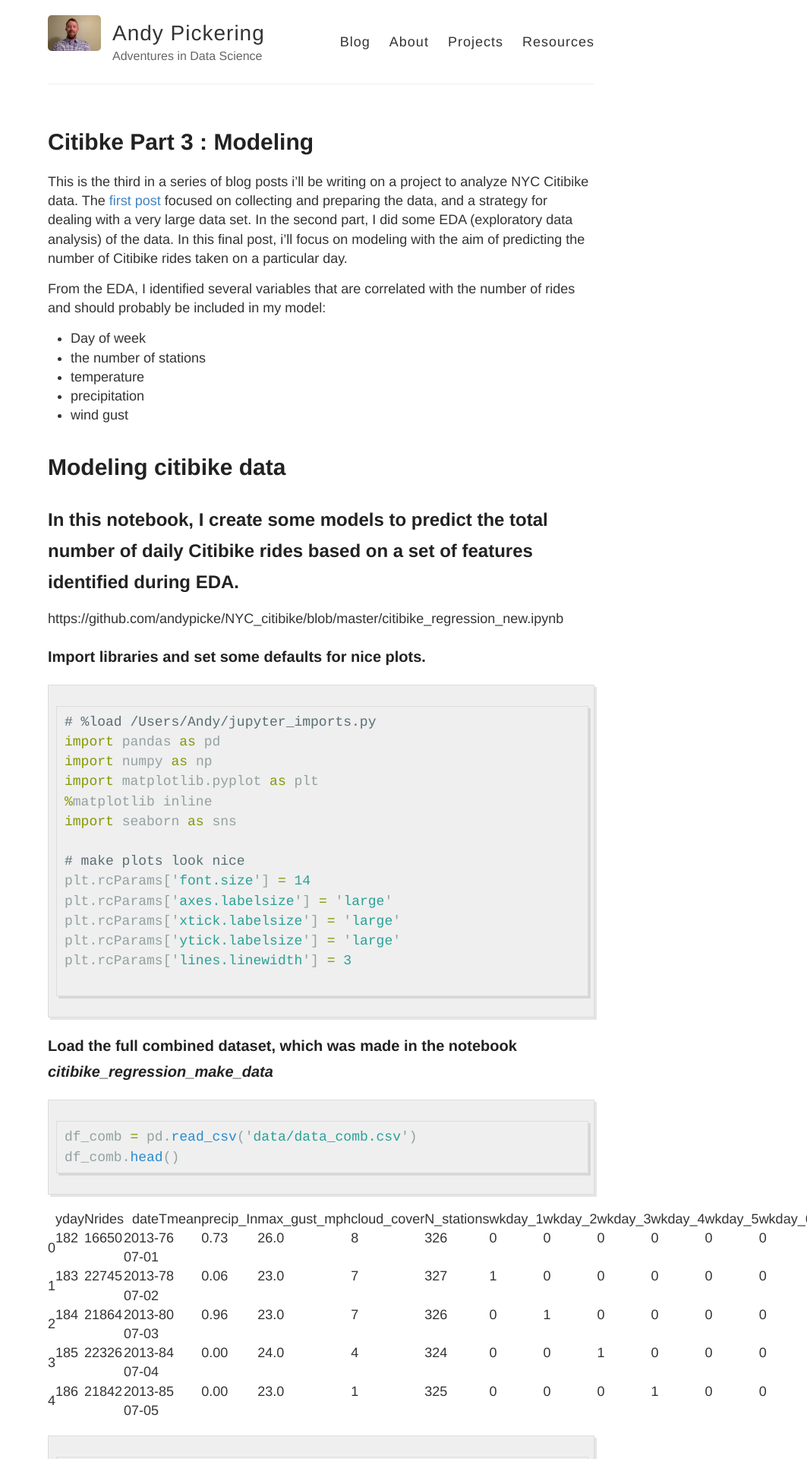
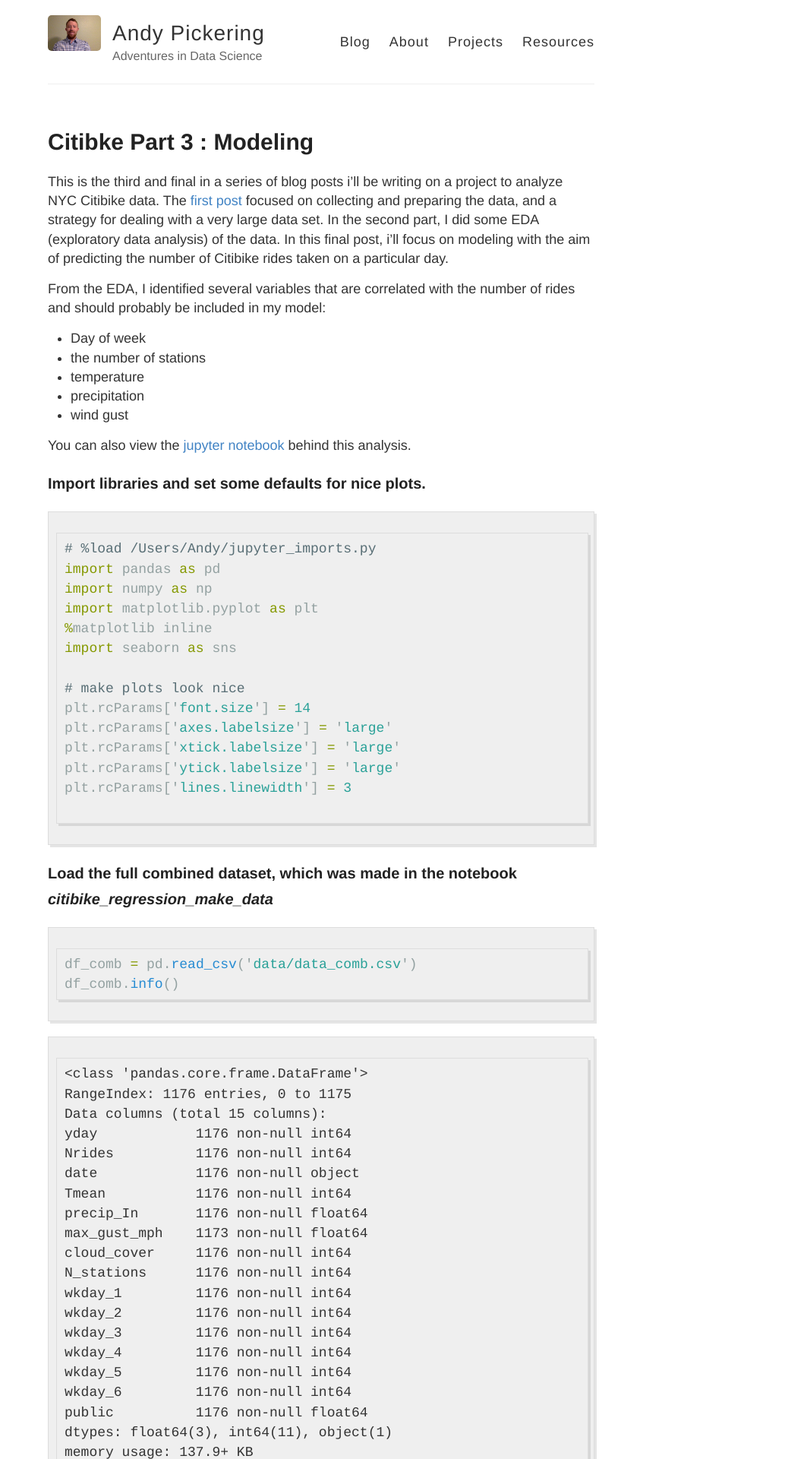
Before and after one commit to andypicke/andypicke.github.io, a Jekyll site: the page built from _posts/2018-10-26-Citibike_Part3_Modeling.md, in a window 1280 px wide. Shown: the top 1920 px of the page at 76% size, without its empty margins (217-1280 px from the left). Built offline with Jekyll 4.4.1, drawn with Linux system fonts in a browser that asks for light colours; comment, search, counter and statistics services are not loaded; some of the changed text lies outside the part shown.

Commit message:
update post

````diff
--- a/_posts/2018-10-26-Citibike_Part3_Modeling.md
+++ b/_posts/2018-10-26-Citibike_Part3_Modeling.md
@@ -4,7 +4,7 @@ title: 'Citibke Part 3 : Modeling'
 tags: python
 ---
 
-This is the third in a series of blog posts i'll be writing on a project to analyze NYC Citibike data. The [first post](https://andypicke.github.io/Citibike_Part1/) focused on collecting and preparing the data, and a strategy for dealing with a very large data set. In the second part, I
+This is the third and final in a series of blog posts i'll be writing on a project to analyze NYC Citibike data. The [first post](https://andypicke.github.io/Citibike_Part1/) focused on collecting and preparing the data, and a strategy for dealing with a very large data set. In the second part, I
 did some EDA (exploratory data analysis) of the data. In this final post, i'll focus on modeling with the aim of predicting the number of Citibike rides taken on a particular day.
 
 From the EDA, I identified several variables that are correlated with the number of rides and should probably be included in my model:
@@ -16,10 +16,7 @@ From the EDA, I identified several variables that are correlated with the number
 * wind gust
 
 
-# Modeling citibike data
-## In this notebook, I create some models to predict the total number of daily Citibike rides based on a set of features identified during EDA.
-
-https://github.com/andypicke/NYC_citibike/blob/master/citibike_regression_new.ipynb
+You can also view the [jupyter notebook](https://github.com/andypicke/NYC_citibike/blob/master/citibike_regression_new.ipynb) behind this analysis.
 
 ### Import libraries and set some defaults for nice plots.
 
@@ -47,146 +44,6 @@ plt.rcParams['lines.linewidth'] = 3
 
 ```python
 df_comb = pd.read_csv('data/data_comb.csv')
-df_comb.head()
-```
-
-
-
-
-<div>
-<style scoped>
-    .dataframe tbody tr th:only-of-type {
-        vertical-align: middle;
-    }
-
-    .dataframe tbody tr th {
-        vertical-align: top;
-    }
-
-    .dataframe thead th {
-        text-align: right;
-    }
-</style>
-<table border="1" class="dataframe">
-  <thead>
-    <tr style="text-align: right;">
-      <th></th>
-      <th>yday</th>
-      <th>Nrides</th>
-      <th>date</th>
-      <th>Tmean</th>
-      <th>precip_In</th>
-      <th>max_gust_mph</th>
-      <th>cloud_cover</th>
-      <th>N_stations</th>
-      <th>wkday_1</th>
-      <th>wkday_2</th>
-      <th>wkday_3</th>
-      <th>wkday_4</th>
-      <th>wkday_5</th>
-      <th>wkday_6</th>
-      <th>public</th>
-    </tr>
-  </thead>
-  <tbody>
-    <tr>
-      <th>0</th>
-      <td>182</td>
-      <td>16650</td>
-      <td>2013-07-01</td>
-      <td>76</td>
-      <td>0.73</td>
-      <td>26.0</td>
-      <td>8</td>
-      <td>326</td>
-      <td>0</td>
-      <td>0</td>
-      <td>0</td>
-      <td>0</td>
-      <td>0</td>
-      <td>0</td>
-      <td>0.0</td>
-    </tr>
-    <tr>
-      <th>1</th>
-      <td>183</td>
-      <td>22745</td>
-      <td>2013-07-02</td>
-      <td>78</td>
-      <td>0.06</td>
-      <td>23.0</td>
-      <td>7</td>
-      <td>327</td>
-      <td>1</td>
-      <td>0</td>
-      <td>0</td>
-      <td>0</td>
-      <td>0</td>
-      <td>0</td>
-      <td>0.0</td>
-    </tr>
-    <tr>
-      <th>2</th>
-      <td>184</td>
-      <td>21864</td>
-      <td>2013-07-03</td>
-      <td>80</td>
-      <td>0.96</td>
-      <td>23.0</td>
-      <td>7</td>
-      <td>326</td>
-      <td>0</td>
-      <td>1</td>
-      <td>0</td>
-      <td>0</td>
-      <td>0</td>
-      <td>0</td>
-      <td>0.0</td>
-    </tr>
-    <tr>
-      <th>3</th>
-      <td>185</td>
-      <td>22326</td>
-      <td>2013-07-04</td>
-      <td>84</td>
-      <td>0.00</td>
-      <td>24.0</td>
-      <td>4</td>
-      <td>324</td>
-      <td>0</td>
-      <td>0</td>
-      <td>1</td>
-      <td>0</td>
-      <td>0</td>
-      <td>0</td>
-      <td>0.0</td>
-    </tr>
-    <tr>
-      <th>4</th>
-      <td>186</td>
-      <td>21842</td>
-      <td>2013-07-05</td>
-      <td>85</td>
-      <td>0.00</td>
-      <td>23.0</td>
-      <td>1</td>
-      <td>325</td>
-      <td>0</td>
-      <td>0</td>
-      <td>0</td>
-      <td>1</td>
-      <td>0</td>
-      <td>0</td>
-      <td>0.0</td>
-    </tr>
-  </tbody>
-</table>
-</div>
-
-
-
-
-```python
 df_comb.info()
 ```
 
@@ -448,20 +305,6 @@ RMSE_linreg
 
 ## Scatterplot actual vs predicted values from test set
 
-
-```python
-# plot predictions vs actual values
-preds = reg.predict(X_test) # make predictions
-plt.figure(figsize=(12,8))
-sns.regplot(y_test,preds)
-plt.xlabel('Actual Number of Rides')
-plt.ylabel('Predicted Number of Rides')
-plt.title('Linear Regression')
-plt.grid();
-
-plt.savefig('/Users/Andy/andypicke.github.io/images/Citibike/linreg_vs_actual.png')
-
-```
 
 ![](/images/Citibike/linreg_vs_actual.png)
 
````
